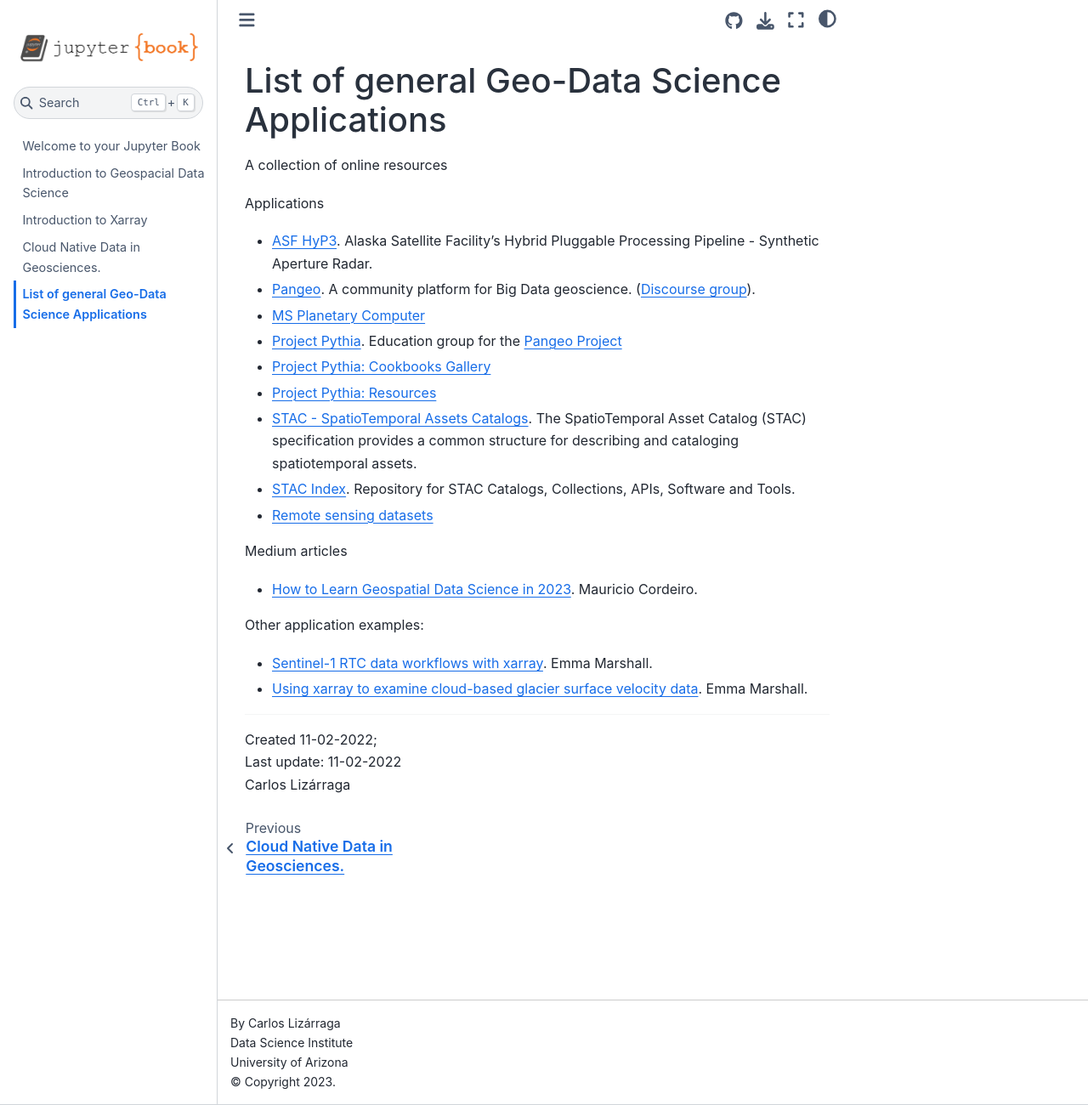
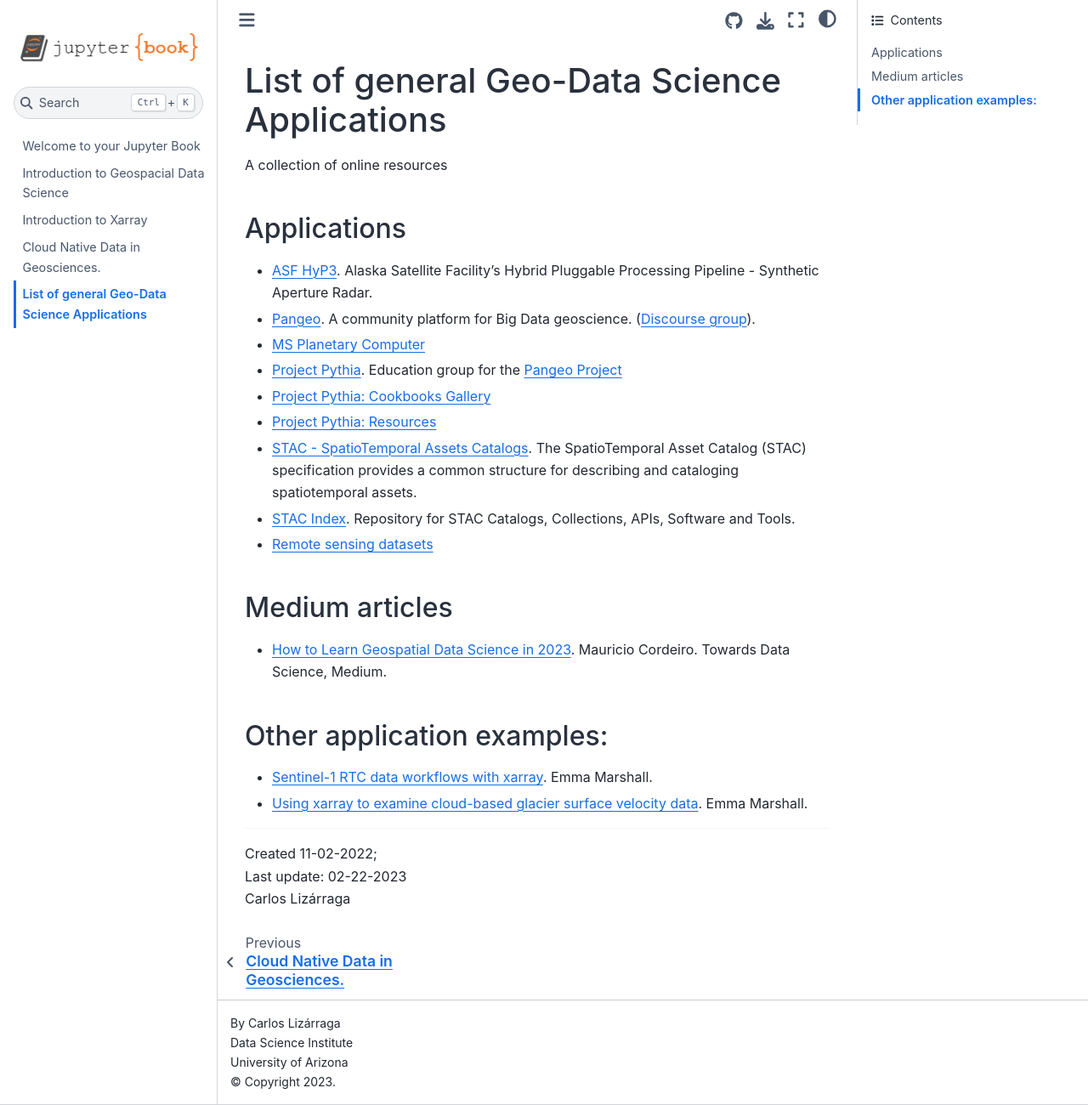
Before and after one commit to clizarraga-UAD7/geo-datascience2, a Jupyter Book: the page built from geo-ds-reads.md, in a window 1280 px wide and 1300 px high. Shown: the whole window at 85% size. Built offline with Jupyter Book 1.0.4 settings and Sphinx 7.4.7 and the Sphinx Book theme 1.1.4, drawn with Linux system fonts in a browser that asks for light colours; pages that are not in the unit, such as notebooks, are missing from menus.

Commit message:
Update geo-ds-reads.md

```diff
--- a/geo-ds-reads.md
+++ b/geo-ds-reads.md
@@ -3,7 +3,7 @@
 A collection of online resources
 
 
-Applications
+### Applications
 
 - [ASF HyP3](https://hyp3-docs.asf.alaska.edu/). Alaska Satellite Facility's Hybrid Pluggable Processing Pipeline - Synthetic Aperture Radar.
 - [Pangeo](https://pangeo.io/). A community platform for Big Data geoscience. ([Discourse group](https://discourse.pangeo.io/)).
@@ -16,16 +16,16 @@ Applications
 - [Remote sensing datasets](https://github.com/satellite-image-deep-learning/remote-sensing-datasets)
 
 
-Medium articles
+### Medium articles
 
-- [How to Learn Geospatial Data Science in 2023](https://towardsdatascience.com/how-to-learn-geospatial-data-science-in-2023-441d8386284e). Mauricio Cordeiro.
+- [How to Learn Geospatial Data Science in 2023](https://towardsdatascience.com/how-to-learn-geospatial-data-science-in-2023-441d8386284e). Mauricio Cordeiro. Towards Data Science, Medium.
 
-Other application examples:
+### Other application examples:
 
 - [Sentinel-1 RTC data workflows with xarray](https://e-marshall.github.io/sentinel1_rtc/intro.html). Emma Marshall.
 - [Using xarray to examine cloud-based glacier surface velocity data](https://e-marshall.github.io/itslive/intro.html). Emma Marshall.
 
 ****
 Created 11-02-2022; <br>
-Last update: 11-02-2022 <br>
+Last update: 02-22-2023 <br>
 Carlos Lizárraga
```
